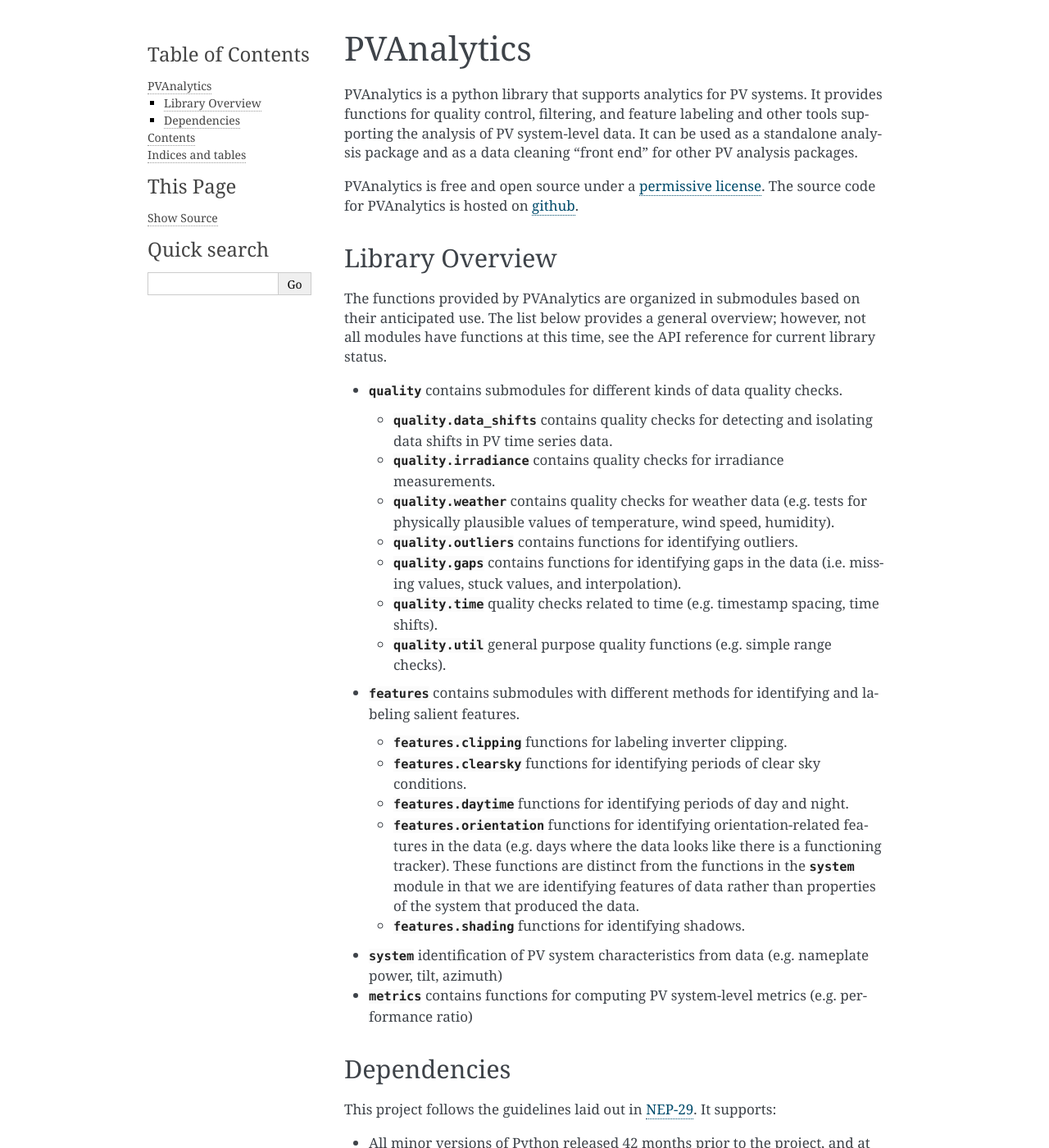
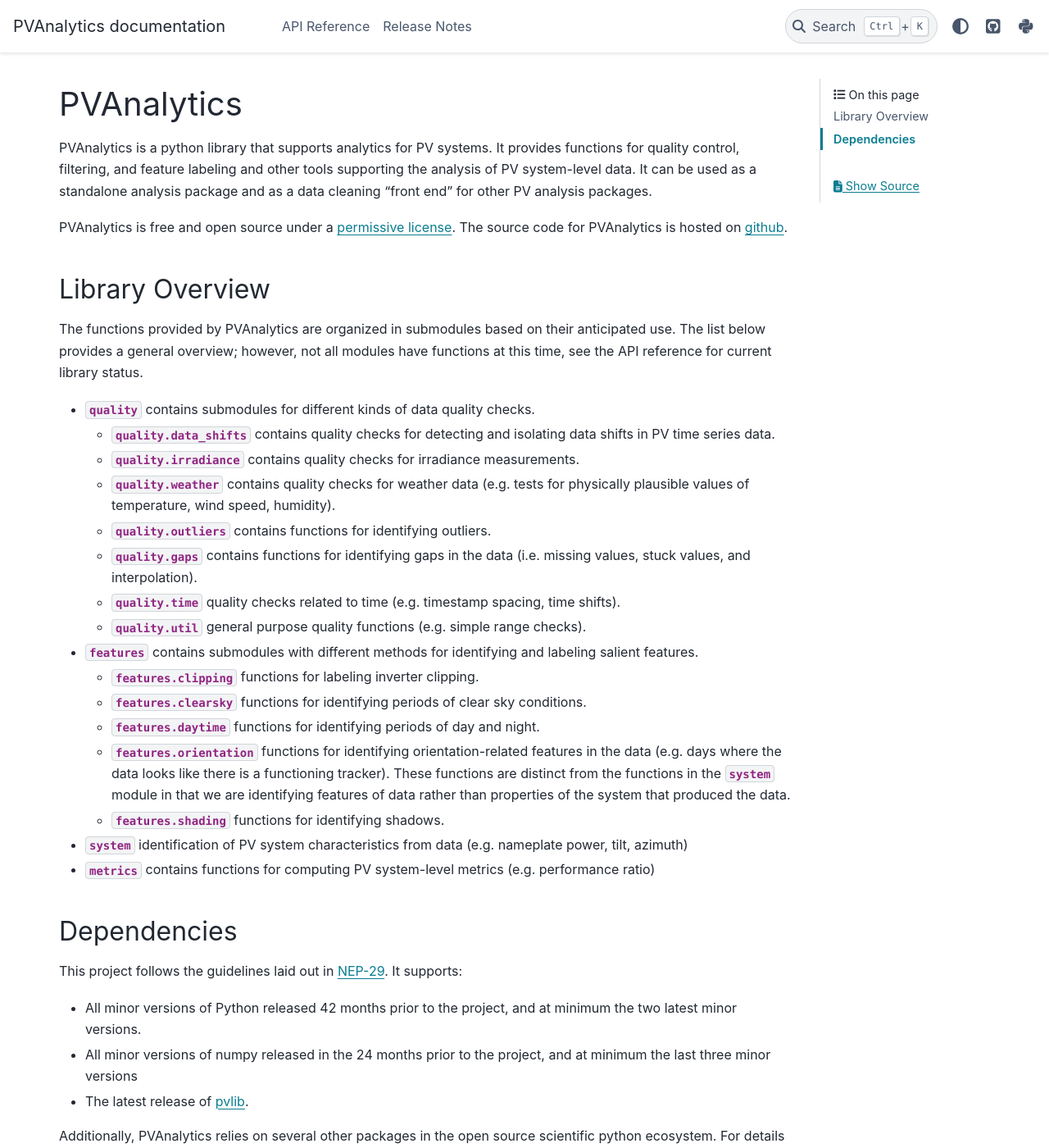
Before and after one commit to pvlib/pvanalytics, a Sphinx documentation site: the page built from docs/index.rst, in a window 1280 px wide and 1400 px high. Shown: the whole window at 82% size. Built offline with Sphinx 7.4.7 and the PyData theme 0.15.4, drawn with Linux system fonts in a browser that asks for light colours; pages that are not in the unit, such as notebooks, are missing from menus; some of the changed text lies outside the part shown.

Commit message:
Switch docs to pydata-sphinx-theme (#178)
* switch to pydata-sphinx-theme

* various missed master -> main updates

* sphinx cleanup

* gallery: allow nested sections again

* bump sphinx to 4.5.0 (same as pvlib)

* fix unrelated docs build warnings

* whatsnew

```diff
--- a/docs/conf.py
+++ b/docs/conf.py
@@ -53,7 +53,23 @@
 # The theme to use for HTML and HTML Help pages.  See the documentation for
 # a list of builtin themes.
 #
-html_theme = 'alabaster'
+html_theme = 'pydata_sphinx_theme'
+
+html_theme_options = {
+    "github_url": "https://github.com/pvlib/pvanalytics",
+    "icon_links": [
+        {
+            "name": "PyPI",
+            "url": "https://pypi.org/project/pvanalytics/",
+            "icon": "fab fa-python",
+        },
+    ],
+    # "use_edit_page_button": True,
+    "show_toc_level": 1,
+    "footer_items": ["copyright", "sphinx-version", "sidebar-ethical-ads"],
+    "left_sidebar_end": [],
+}
+
 
 # Add any paths that contain custom static files (such as style sheets) here,
 # relative to this directory. They are copied after the builtin static files,
@@ -84,7 +100,6 @@
 # settings for sphinx-gallery
 sphinx_gallery_conf = {
     'examples_dirs': ['examples'],  # location of gallery scripts
-    'nested_sections': False,
     'gallery_dirs': ['generated/gallery'],  # location of generated output
     # sphinx-gallery only shows plots from plot_*.py files by default:
     'filename_pattern': re.escape(os.sep),
--- a/docs/examples/weather/weather-limits.py
+++ b/docs/examples/weather/weather-limits.py
@@ -1,6 +1,6 @@
 """
 Weather Limits
-===========
+==============
 
 Identifying weather values that are within limits.
 """
--- a/docs/index.rst
+++ b/docs/index.rst
@@ -78,22 +78,13 @@
 
 Additionally, PVAnalytics relies on several other packages in the open
 source scientific python ecosystem.  For details on dependencies and versions,
-see our `setup.py <https://github.com/pvlib/pvanalytics/blob/master/setup.py>`_.
+see our `setup.py <https://github.com/pvlib/pvanalytics/blob/main/setup.py>`_.
 
-Contents
-========
 
 .. toctree::
-   :maxdepth: 3
+   :hidden:
    :caption: Contents:
 
    api
    generated/gallery/index
    whatsnew/index
-
-
-Indices and tables
-==================
-
-* :ref:`genindex`
-* :ref:`search`
--- a/docs/whatsnew/0.1.4.rst
+++ b/docs/whatsnew/0.1.4.rst
@@ -25,6 +25,8 @@
 
 Documentation
 ~~~~~~~~~~~~~
+* Online docs now use ``pydata-sphinx-theme`` instead of the built-in
+  ``alabaster`` theme. (:issue:`176`, :pull:`178`)
 
 
 Contributors
--- a/setup.py
+++ b/setup.py
@@ -42,7 +42,10 @@
 ]
 
 DOCS_REQUIRE = [
-    'sphinx == 4.3.1', 'sphinx-gallery', 'matplotlib',
+    'sphinx == 4.5.0',
+    'pydata-sphinx-theme == 0.8.1',
+    'sphinx-gallery',
+    'matplotlib',
 ]
 
 EXTRAS_REQUIRE = {
```
Also changed, not shown: README.md (+1 -1 lines), .github/pull_request_template.md, 1 other file.
